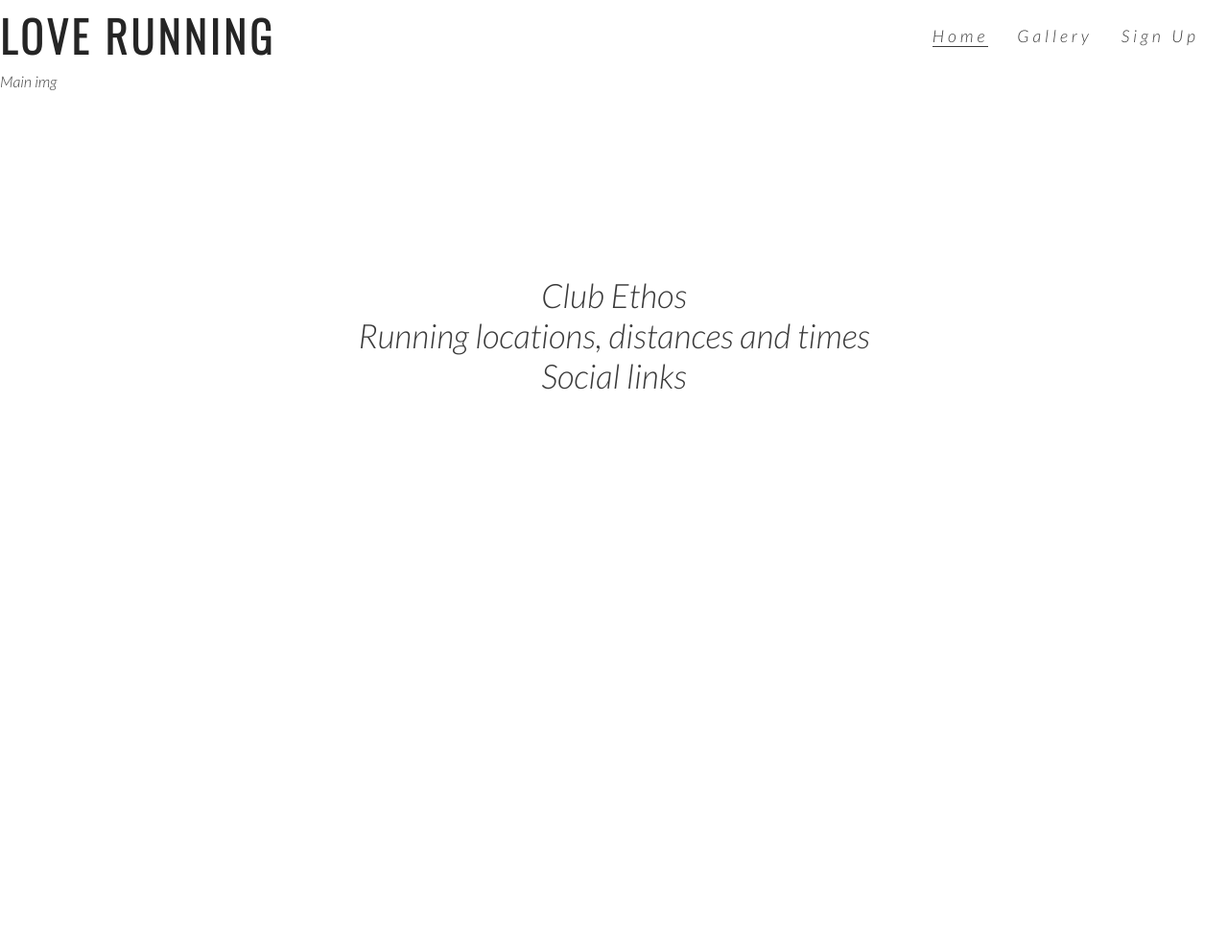
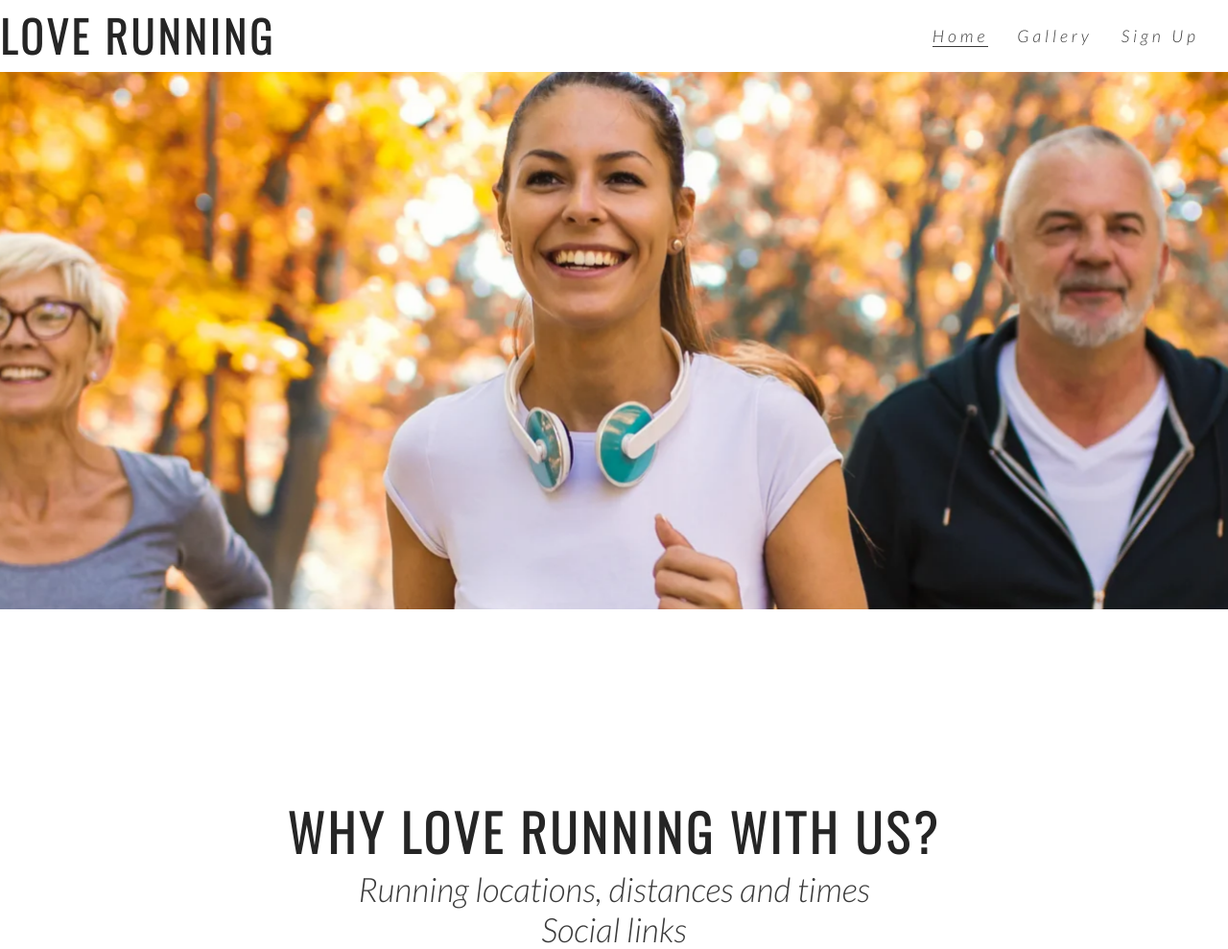
Before and after one commit to PedroCristo/love_running, a plain HTML site: page index.html in a window 1280 px wide. Shown: the whole page at 96% size. Before the commit the page ends 800 px from the top, so only its background shows below. Drawn offline with nearby package versions, Linux system fonts and the light colour scheme.

Commit message:
Add hero image and animation

```diff
--- a/assets/css/main.css
+++ b/assets/css/main.css
@@ -70,3 +70,36 @@ h1, h2 {
     border-bottom:  1px solid #3a3a3a;
 
 }
+
+
+/* HERO SECTION */
+
+#hero-outer{
+    height: 70vh;
+    width: 100%;
+    overflow: hidden;
+}
+
+#hero-image{
+    background-image: url(../images/hero-image.webp);
+    background-position: center;
+    background-size: cover;
+    background-repeat: no-repeat;
+    height: 70vh;
+    width: 100%;
+    animation: hero-zoom 5s forwards;
+}
+
+
+/* ANIMATION */
+
+@keyframes hero-zoom {
+
+    from{
+       transform: scale(1);
+    }
+
+   to{
+    transform: scale(1.1);
+   }
+}
--- a/index.html
+++ b/index.html
@@ -33,13 +33,17 @@
             </ul>
         </nav>
     </header>
-    <section>Main img</section>
+    <section id="hero-outer">
+
+            <div id="hero-image"></div>
+
+    </section>
     <!-- END OF HEADER SECTION -->
 
     <!--  CLUB SECTION -->
 
     <div class="temporary-div">
-        <section>Club Ethos</header>
+        <section><h1>Why Love Running with us?</h1></header>
             <!-- END OF  CLUB SECTION -->
 
             <!-- MEETING SECTION -->
```
Also changed, not shown: assets/images/hero-image.webp (added).
